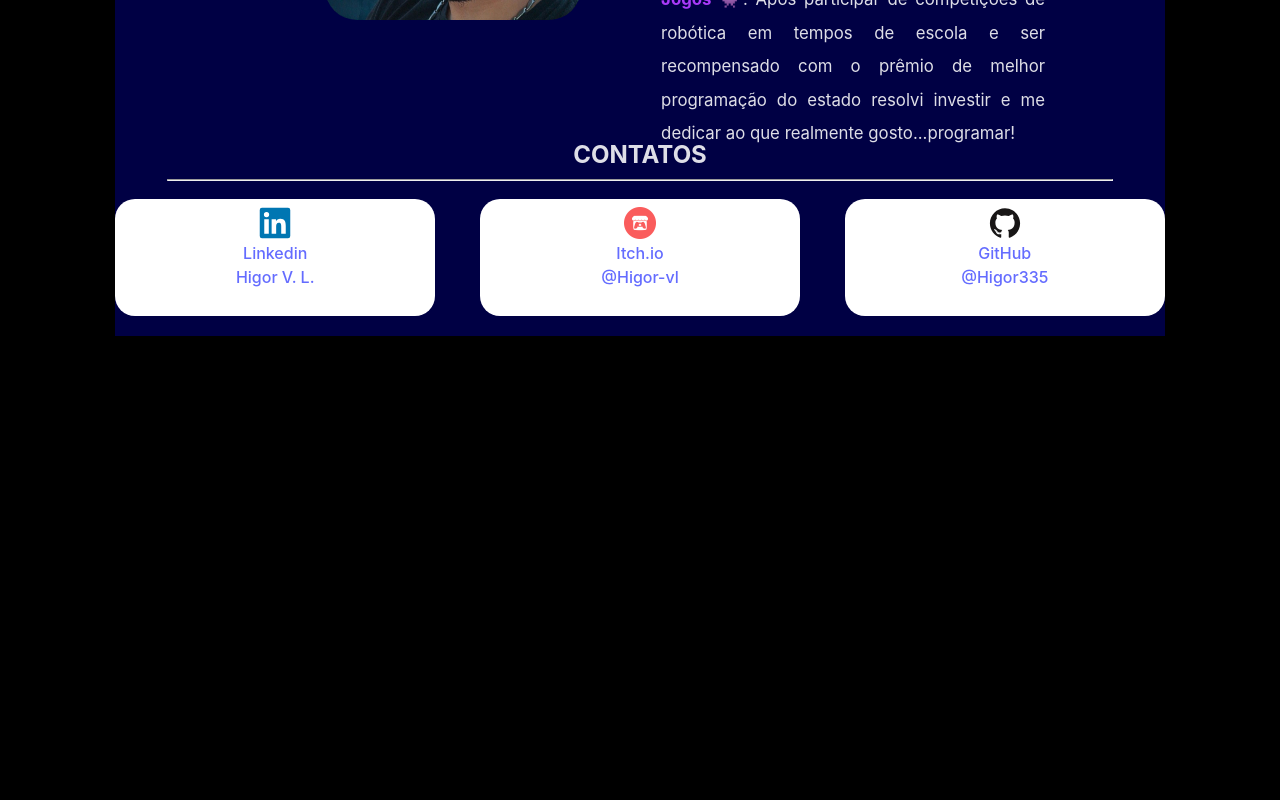
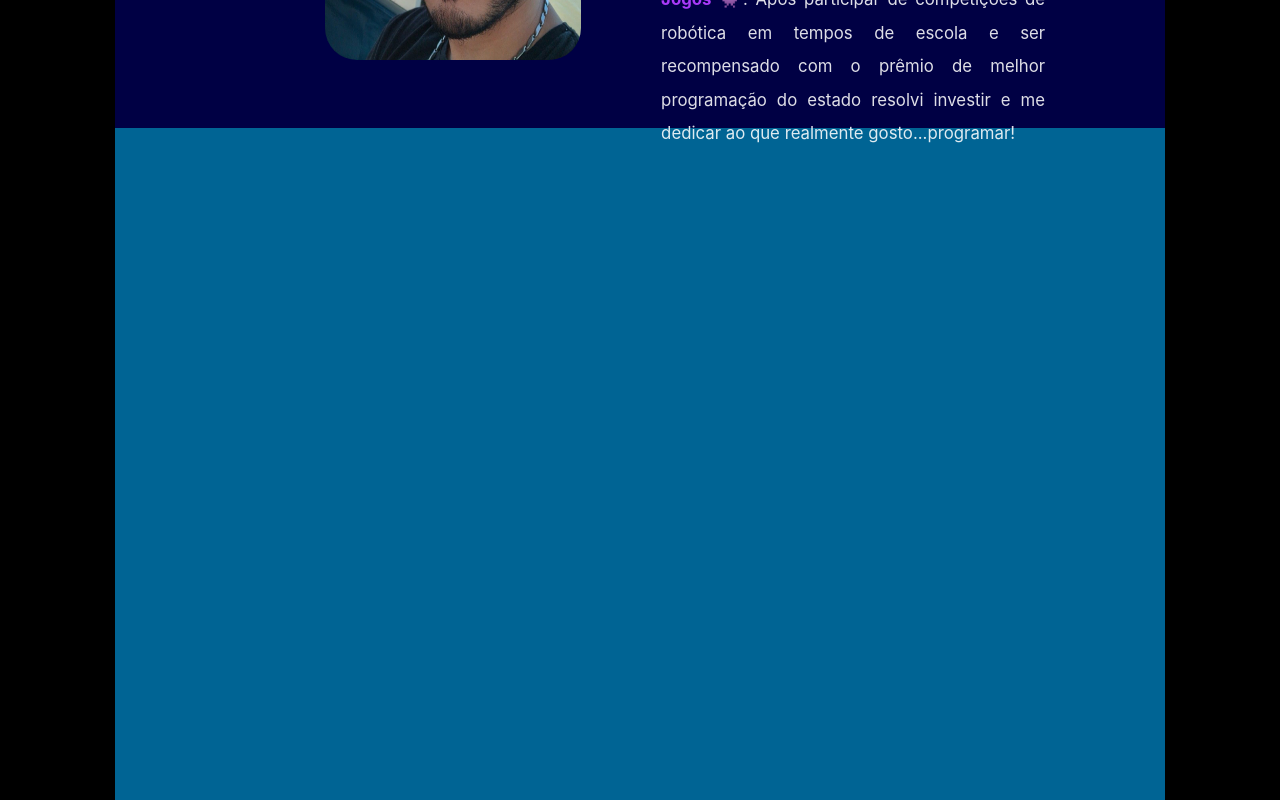
Before and after one commit to Higor335/Portfolio, a React (Vite) app in the folder Portfolio/: page / in a window 1280 px wide. Shown: the part 1140-1940 px from the top of the page. Before the commit the page ends 1476 px from the top, so only its background shows below. Built offline with nearby package versions, Linux system fonts and the light colour scheme.

Commit message:
feat: :sparkles: Aba projetos

```diff
--- a/Portfolio/src/App.tsx
+++ b/Portfolio/src/App.tsx
@@ -3,6 +3,7 @@ import Footer from './components/Footer'
 import Header from './components/Header'
 import Inicio from './components/Inicio'
 import Sobre from './components/Sobre'
+import Projetos from './components/Projetos'
 
 function App() {
 
@@ -12,6 +13,7 @@ function App() {
         <Header></Header>
         <Inicio></Inicio>
         <Sobre></Sobre>
+        <Projetos></Projetos>
         <Footer></Footer>
       </div>
     </>
--- a/Portfolio/src/components/Projetos.tsx
+++ b/Portfolio/src/components/Projetos.tsx
@@ -1,4 +1,6 @@
-export default function Projeto(){
+import "../styles/Projetos.scss"
+
+export default function Projetos(){
     return (
         <>
             <div id="projetos">
--- /dev/null
+++ b/Portfolio/src/styles/Projetos.scss
@@ -0,0 +1,7 @@
+#projetos{
+    background-color: #006494;
+    width: 100%;
+    height: 90vh;
+    bottom: 0;
+    left: 0;
+}
--- a/Portfolio/src/styles/Sobre.scss
+++ b/Portfolio/src/styles/Sobre.scss
@@ -2,7 +2,7 @@
 
     background-color: rgb(0, 0, 68);
     width: 100%;
-    height: 67vh;
+    height: 69vh;
     left: 0;
     display: block;
     align-items: center;
@@ -26,7 +26,7 @@
             margin-left: 20%;
             margin-right: 5em;
             width: 20vw;
-            height: 40vh;
+            height: 45vh;
             border-radius: 2em;
         }
 
```
